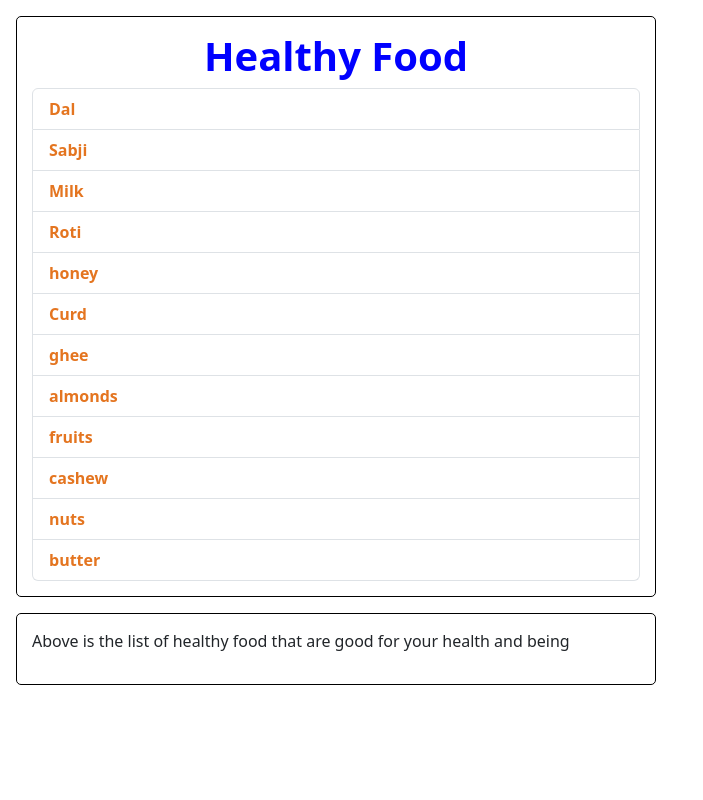
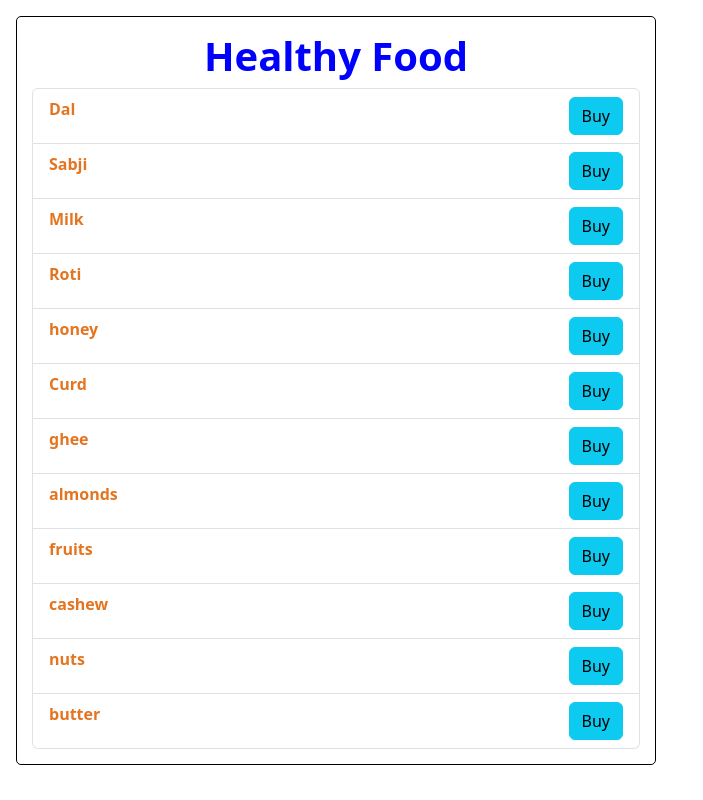
Before and after one commit to dg-codingbapunu/first-react-code, a React (Vite) app in the folder fragment/: page / in a window 1280 px wide. Shown: the whole page, without its empty margins (0-703 px from the left). Built offline with nearby package versions, Linux system fonts and the light colour scheme.

Commit message:
on click add in react

```diff
--- a/fragment/src/App.jsx
+++ b/fragment/src/App.jsx
@@ -28,12 +28,12 @@
         <ErrorMessage items={foodItem}></ErrorMessage>
         <FoodItems items={foodItem}></FoodItems>
       </Container>
-      <Container>
+      {/* <Container>
         <p>
           Above is the list of healthy food that are good for your health and
           being
         </p>
-      </Container>
+      </Container> */}
     </>
   );
 }
--- a/fragment/src/Container.module.css
+++ b/fragment/src/Container.module.css
@@ -1,7 +1,8 @@
 .Container {
+  width: 50%;
   border: 1px solid black;
   margin: 16px;
   border-radius: 5px;
-  width: 50%;
+
   padding: 15px;
 }
--- a/fragment/src/Item.jsx
+++ b/fragment/src/Item.jsx
@@ -4,6 +4,12 @@
   return (
     <li className={`${styles["kg-item"]} list-group-item `}>
       <span className={`${styles["kg-span"]}`}>{foodItem}</span>
+      <button
+        className={`${styles.button} btn btn-info`}
+        onClick={() => console.log(`${foodItem} being brought`)}
+      >
+        Buy
+      </button>
     </li>
   );
 }
--- a/fragment/src/Item.module.css
+++ b/fragment/src/Item.module.css
@@ -6,3 +6,6 @@
   color: rgb(228, 117, 32);
   cursor: pointer;
 }
+.button {
+  float: right;
+}
```
